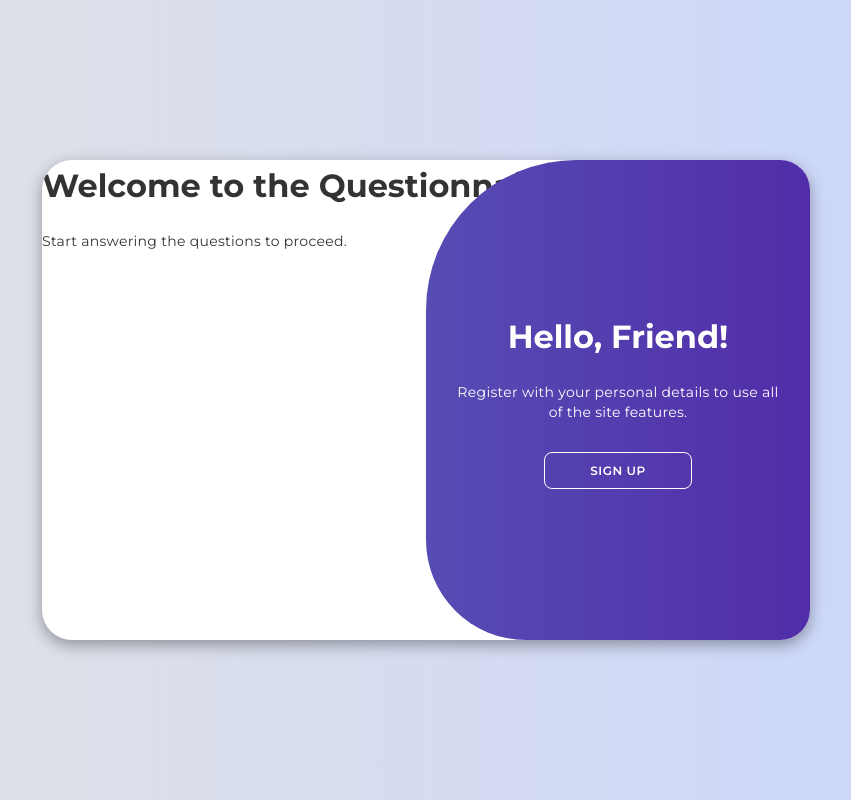
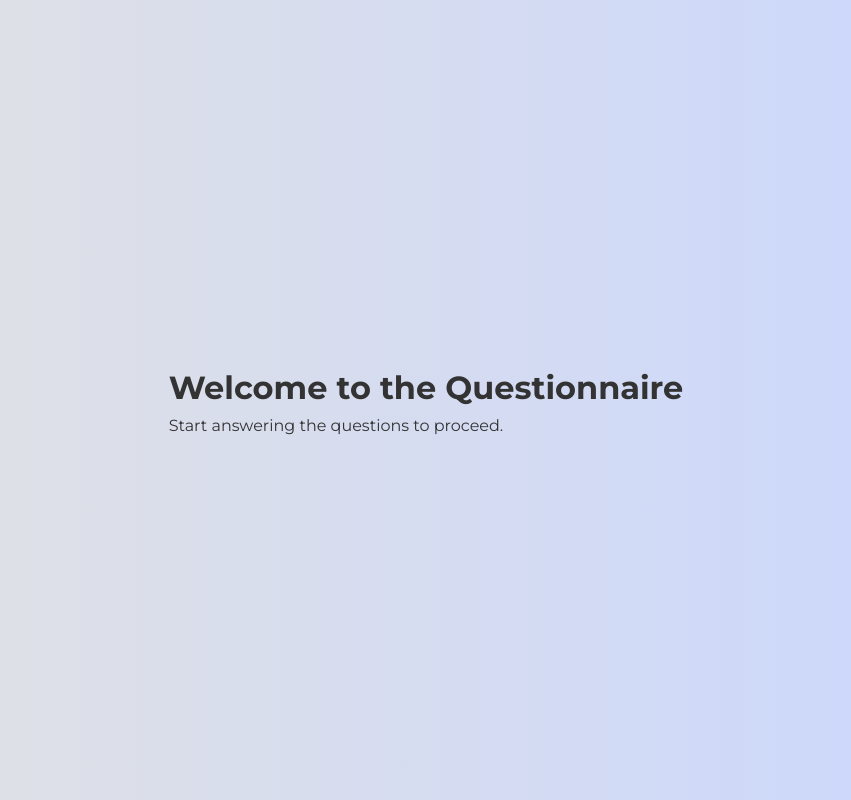
Before and after one commit to bourassine/FrontEnd_Path_IT, a React (Create React App) app: page /questionnaire in a window 1280 px wide. Shown: the whole page, without its empty margins (214-1065 px from the left). Built offline with nearby package versions, Linux system fonts and the light colour scheme.

Commit message:
Ajout de la gestion des pages Admin et Questionnaire et correction des transitions Login/Register

```diff
--- a/src/App.js
+++ b/src/App.js
@@ -1,5 +1,5 @@
 import React, { useState } from 'react';
-import { BrowserRouter as Router, Routes, Route } from 'react-router-dom';
+import { BrowserRouter as Router, Routes, Route, useLocation } from 'react-router-dom';
 import Login from './components/Login';
 import Register from './components/Register';
 import AdminPage from './components/AdminPage';
@@ -7,37 +7,42 @@ import Questionnaire from './components/Questionnaire';
 import Toggle from './components/Toggle';
 import './App.css';
 
-
 const App = () => {
     const [isActive, setIsActive] = useState(false);
 
-    const handleRegister = () => {
-      console.log("Switching to Register");
-      setIsActive(true);
-  };
-  const handleLogin = () => {
-      console.log("Switching to Login");
-      setIsActive(false);
-  };
+    const handleRegister = () => setIsActive(true);
+    const handleLogin = () => setIsActive(false);
 
+    const location = useLocation();
+    const isAuthPage = location.pathname === '/' || location.pathname === '/register';
 
     return (
-        <Router>
-            <div className={`container ${isActive ? 'active' : ''}`} id="container">
-                {/* Toggle Component for visual interaction */}
-                <Toggle onRegister={handleRegister} onLogin={handleLogin} />
+        <div>
+            {/* Authentication container for Login and Register */}
+            {isAuthPage && (
+                <div className={`container ${isActive ? 'active' : ''}`} id="container">
+                    <Toggle onRegister={handleRegister} onLogin={handleLogin} />
+                    {isActive ? <Register /> : <Login />}
+                </div>
+            )}
 
-                {/* Routes */}
+            {/* Other pages */}
+            {!isAuthPage && (
                 <Routes>
-                    <Route path="/" element={<Login />} />
-                    <Route path="/register" element={<Register />} />
-                    <Route path="/Login" element={<Login />} />
                     <Route path="/admin" element={<AdminPage />} />
                     <Route path="/questionnaire" element={<Questionnaire />} />
                 </Routes>
-            </div>
-        </Router>
+            )}
+        </div>
     );
 };
 
-export default App;
+const AppWrapper = () => (
+    <Router>
+        <Routes>
+            <Route path="/*" element={<App />} />
+        </Routes>
+    </Router>
+);
+
+export default AppWrapper;
--- a/src/styles/login-register.css
+++ b/src/styles/login-register.css
@@ -102,7 +102,7 @@ body{
 
 .container.active .sign-in{
     transform: translateX(100%);
-    background-color: red !important;
+
 
 }
 
@@ -111,7 +111,7 @@ body{
     width: 50%;
     opacity: 0;
     z-index: 1;
-    background-color: red !important;
+
 }
 
 .container.active .sign-up{
@@ -203,7 +203,7 @@ body{
 
 .container.active .toggle-left{
     transform: translateX(0);
-    background-color: red !important;
+
 }
 
 .toggle-right{
```
